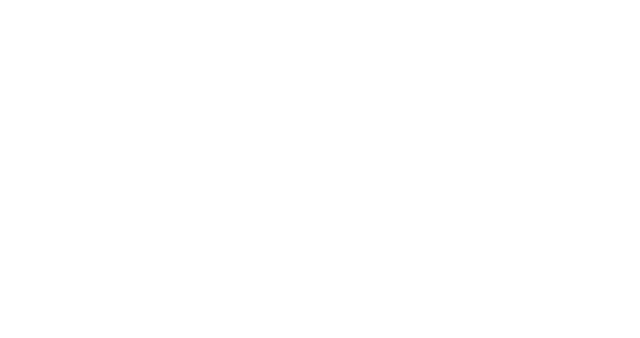
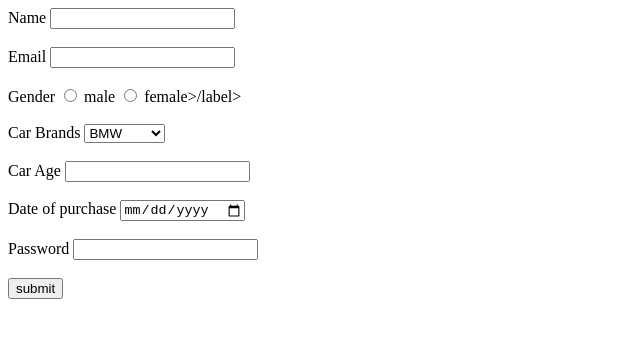
Before and after one commit to acciojob/car-insurance-form-sandeepr6221-cmd, a website: page main.html in a window 1280 px wide. Shown: the whole page, without its empty margins (0-640 px from the left). Drawn offline with Linux system fonts and the light colour scheme.

Commit message:
created a submission

```diff
--- a/main.html
+++ b/main.html
@@ -7,6 +7,39 @@
 </head>
 
 <body>
+	<form action="" method="post">
+		<label for="name">Name</label>
+		<input type="text" id="name" required>
+		<br><br>
+		<label for="email">Email</label>
+		<input type="Email" id="email" required>
+		<br><br>
+		<label for="gender">Gender</label>
+		<input type="radio" id="male" name="gender" value="male" required>
+        <label for="male">male</label>
+		<input type="radio" id="female" name="gender" value="female" required>
+		<label for="female">female>/label>
+			<br><br>
+			<label cars>Car Brands</label>
+			<select id="cars">
+				<option value="BMW">BMW</option>
+				<option value="Audi">Audi</option>
+				<option value="Mercedez">Mercedez</option>
+
+
+			</select>
+			<br><br>
+			<label for="carage">Car Age</label>
+			<input type="number" id="carage" required>
+			<br><br>
+			<lable for="dop">Date of purchase</lable>
+			<input type="Date" id="dop" required>
+			<br><br>
+			<label for="password">Password</label>
+		 <input type="Password" id="password" required>
+			<br><br>
+			<button type="submit">submit</button>
+	</form>
 	<!-- the entire body must be written by student -->
     <script type="text/javascript" src="./script.js">
 </script>
```
